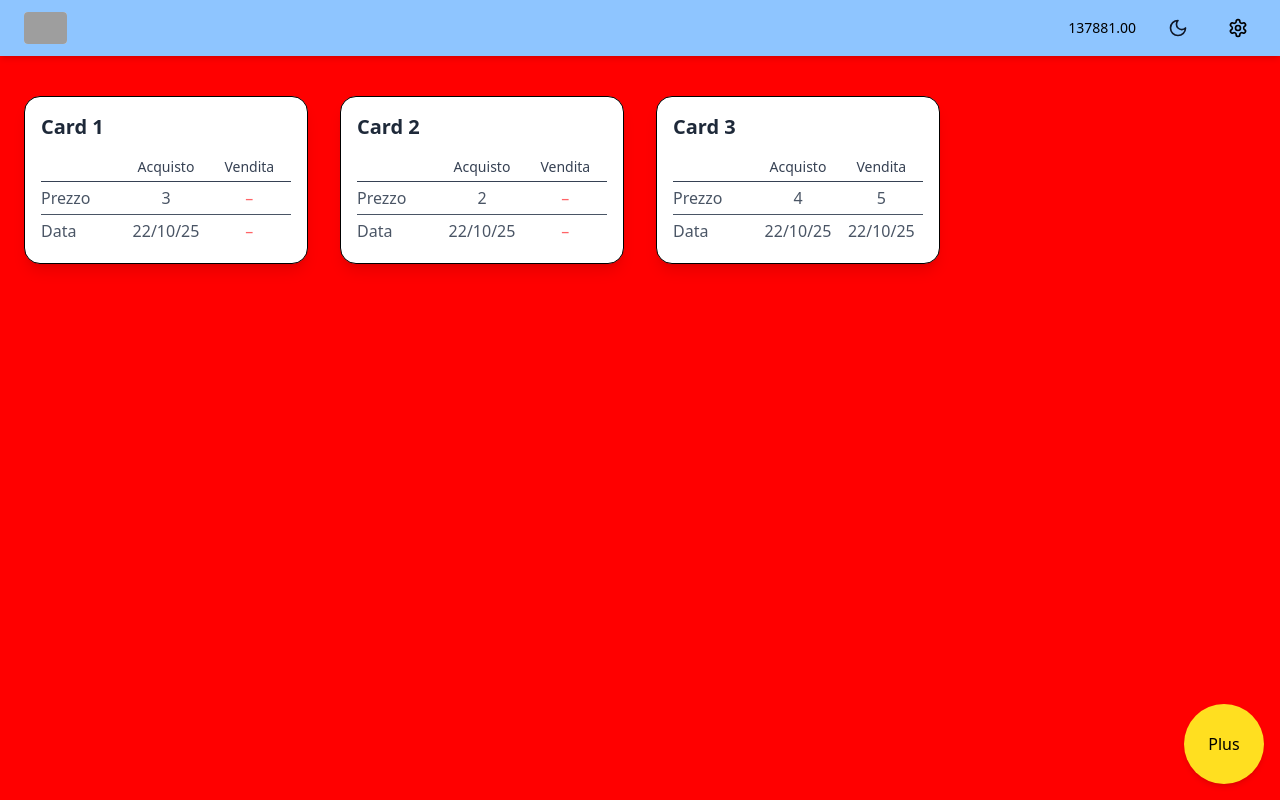
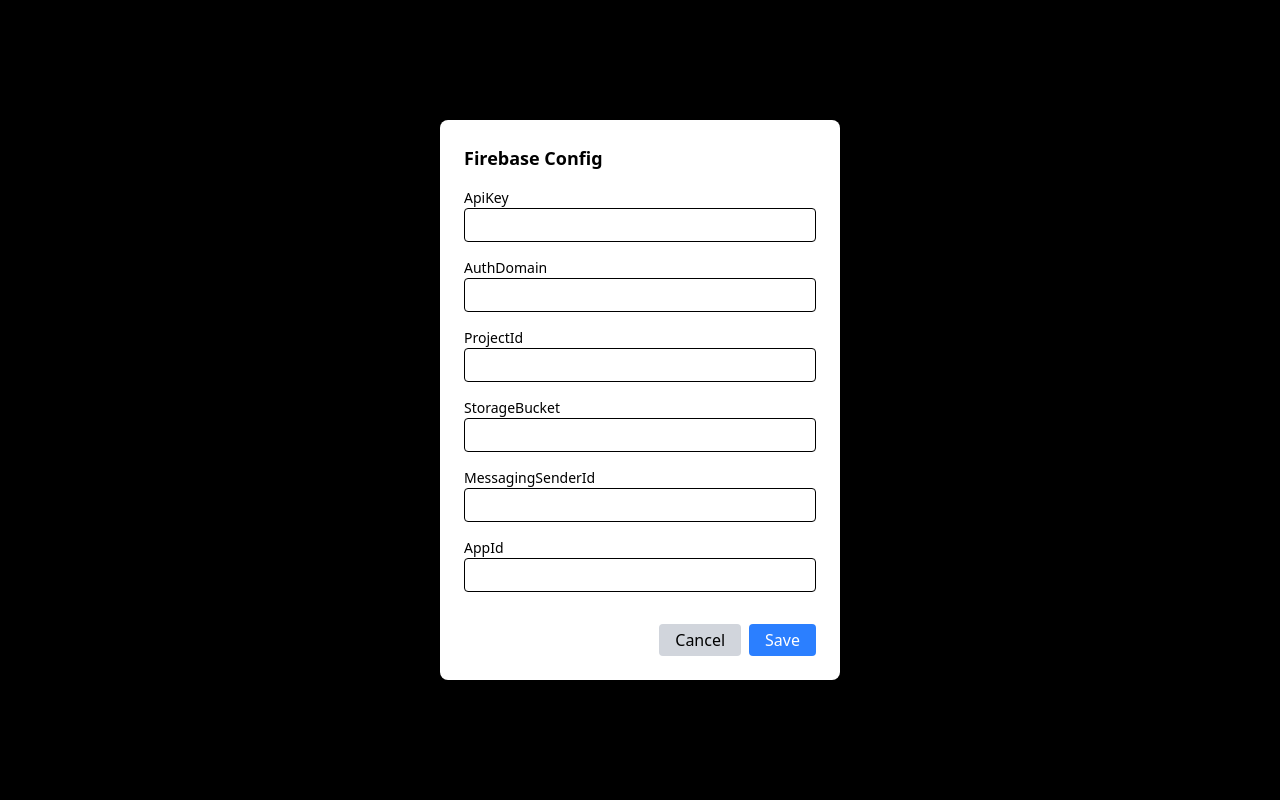
Before and after one commit to DenysPashkov/DropshipTracker, a React (Vite) app: page / in a window 1280 px wide. Both pictures are taken after a click on the button 1238 px from the left and 28 px from the top of the page. Built offline with nearby package versions, Linux system fonts and the light colour scheme; grey boxes are pictures that could not be loaded.

Commit message:
it's too hot for do a decent comment, now we have a settings modal for set the firebase informations and a FirebaseManager class, next commit i'll implement it where needed

```diff
--- a/package.json
+++ b/package.json
@@ -11,6 +11,7 @@
   },
   "dependencies": {
     "@tailwindcss/vite": "^4.1.8",
+    "firebase": "^11.8.1",
     "lucide-react": "^0.511.0",
     "next-themes": "^0.4.6",
     "react": "^19.1.0",
--- a/src/components/Header.tsx
+++ b/src/components/Header.tsx
@@ -1,8 +1,15 @@
 import { Sun, Moon, Settings } from "lucide-react";
 import { useEffect, useState } from "react";
+import {
+  useFirestore,
+  type FirestoreSettings,
+} from "../models/firestoreSettings";
 
 export function Header() {
+  const [isModalOpen, setIsModalOpen] = useState(false);
+
   return (
+    <>
       <header className="fixed top-0 left-0 right-0 h-14 bg-blue-300 flex items-center justify-between px-6 shadow-md z-50">
         <img
           src="/logo.png"
@@ -19,9 +26,12 @@
           </div>
 
           <ThemeHeaderSection />
-        <SettingHeaderSection />
+          <SettingHeaderSection onClick={() => setIsModalOpen(true)} />
         </nav>
       </header>
+
+      {isModalOpen && <SettingsModal onClose={() => setIsModalOpen(false)} />}
+    </>
   );
 }
 
@@ -58,9 +68,9 @@
 
 function ThemeHeaderSection() {
   const [theme, setTheme] = useState("light");
+  const [mounted, setMounted] = useState(false);
+
   useEffect(() => setMounted(true), []);
-
-  const [mounted, setMounted] = useState(false);
 
   const toggleTheme = () => {
     setTheme(theme === "dark" ? "light" : "dark");
@@ -80,10 +90,75 @@
   );
 }
 
-function SettingHeaderSection() {
+function SettingHeaderSection({ onClick }: { onClick: () => void }) {
   return (
-    <button className="p-2 hover:bg-blue-200 rounded">
+    <button className="p-2 hover:bg-blue-200 rounded" onClick={onClick}>
       <Settings className="w-5 h-5" />
     </button>
   );
 }
+
+function SettingsModal({ onClose }: { onClose: () => void }) {
+  const { settings, updateSettings } = useFirestore();
+  const [formData, setFormData] = useState<FirestoreSettings>(settings);
+
+  const handleChange = (e: React.ChangeEvent<HTMLInputElement>) => {
+    setFormData((prev) => ({ ...prev, [e.target.name]: e.target.value }));
+  };
+
+  const handleSubmit = () => {
+    const hasEmptyField = Object.values(formData).some(
+      (value) => value.trim() === ""
+    );
+    if (hasEmptyField) {
+      alert("Please fill in all fields before saving.");
+      return;
+    }
+
+    updateSettings(formData);
+    console.log("Saved config:", formData);
+    onClose();
+  };
+
+  return (
+    <div
+      onClick={onClose}
+      className="fixed inset-0 z-50 flex items-center justify-center bg-black bg-opacity-50"
+    >
+      <div
+        onClick={(e) => e.stopPropagation()}
+        className="bg-white rounded-lg p-6 shadow-lg w-[400px] space-y-4"
+      >
+        <h2 className="text-lg font-semibold">Firebase Config</h2>
+
+        {Object.keys(formData).map((key) => (
+          <div key={key} className="flex flex-col">
+            <label className="text-sm capitalize">{key}</label>
+            <input
+              type="text"
+              name={key}
+              value={formData[key as keyof typeof formData]}
+              onChange={handleChange}
+              className="border px-2 py-1 rounded"
+            />
+          </div>
+        ))}
+
+        <div className="flex justify-end gap-2 pt-4">
+          <button
+            onClick={onClose}
+            className="px-4 py-1 bg-gray-300 rounded hover:bg-gray-400"
+          >
+            Cancel
+          </button>
+          <button
+            onClick={handleSubmit}
+            className="px-4 py-1 bg-blue-500 text-white rounded hover:bg-blue-600"
+          >
+            Save
+          </button>
+        </div>
+      </div>
+    </div>
+  );
+}
--- a/src/main.tsx
+++ b/src/main.tsx
@@ -2,9 +2,12 @@
 import { createRoot } from "react-dom/client";
 import "./index.css";
 import { Home } from "./screens/Home.tsx";
+import { FirestoreProvider } from "./models/firestoreSettings.tsx";
 
 createRoot(document.getElementById("root")!).render(
   <StrictMode>
-    <Home />
+    <FirestoreProvider>
+      <Home />
+    </FirestoreProvider>
   </StrictMode>
 );
--- /dev/null
+++ b/src/models/FirestoreManager.tsx
@@ -0,0 +1,60 @@
+import {
+  arrayUnion,
+  doc,
+  Firestore,
+  getDoc,
+  updateDoc,
+} from "firebase/firestore";
+import { CardProps } from "./transazione";
+
+/**
+ * Manages Firestore operations related to Cards.
+ */
+export class firebaseManager {
+  static fetchCardProps(
+    db: Firestore,
+    setCardProps: (cards: CardProps[]) => void
+  ) {
+    if (!db) {
+      console.error("Firestore is not initialized.");
+      return;
+    }
+
+    const docRef = doc(db, "LocationsStoring", "4IZszzf7m4xFrLQrGEcr");
+    getDoc(docRef)
+      .then((docSnap) => {
+        const data = docSnap.data();
+        const rawCards = data?.CardProps ?? []; // Use CardProps instead of Places
+        const parsedCards = rawCards.map((card: any) =>
+          CardProps.fromJSON(card)
+        );
+        setCardProps(parsedCards);
+      })
+      .catch((error) => {
+        console.error("Error fetching CardProps:", error);
+      });
+  }
+
+  static addCardProp(
+    db: Firestore,
+    newCardProp: CardProps,
+    setCardProp: (cardProp: CardProps) => void
+  ) {
+    if (!db) {
+      console.error("Firestore is not initialized.");
+      return;
+    }
+
+    const docRef = doc(db, "LocationsStoring", "4IZszzf7m4xFrLQrGEcr");
+
+    updateDoc(docRef, {
+      CardProps: arrayUnion(newCardProp.toJSON()),
+    })
+      .then(() => {
+        setCardProp(newCardProp);
+      })
+      .catch((error) => {
+        console.error("Error adding CardProp:", error);
+      });
+  }
+}
--- /dev/null
+++ b/src/models/firestoreSettings.tsx
@@ -0,0 +1,69 @@
+// FirestoreContext.tsx
+import { initializeApp, type FirebaseApp } from "firebase/app";
+import { Firestore, getFirestore } from "firebase/firestore";
+import React, { createContext, useContext, useState, useEffect } from "react";
+
+export type FirestoreSettings = {
+  apiKey: "";
+  authDomain: "";
+  projectId: "";
+  storageBucket: "";
+  messagingSenderId: "";
+  appId: "";
+};
+
+const defaultSettings: FirestoreSettings = {
+  apiKey: "",
+  authDomain: "",
+  projectId: "",
+  storageBucket: "",
+  messagingSenderId: "",
+  appId: "",
+};
+
+type FirestoreContextType = {
+  settings: FirestoreSettings;
+  updateSettings: (newSettings: FirestoreSettings) => void;
+  db: Firestore | null;
+};
+
+const FirestoreContext = createContext<FirestoreContextType>({
+  settings: defaultSettings,
+  updateSettings: () => {},
+  db: null,
+});
+
+export const useFirestore = () => useContext(FirestoreContext);
+
+export const FirestoreProvider = ({
+  children,
+}: {
+  children: React.ReactNode;
+}) => {
+  const [settings, setSettings] = useState<FirestoreSettings>(defaultSettings);
+  const [db, setDB] = useState<Firestore | null>(null);
+
+  useEffect(() => {
+    const saved = localStorage.getItem("firebaseConfig");
+    if (saved) {
+      setSettings(JSON.parse(saved));
+    }
+  }, []);
+
+  const updateSettings = (newSettings: FirestoreSettings) => {
+    localStorage.setItem("firebaseConfig", JSON.stringify(newSettings));
+    setSettings(newSettings);
+  };
+
+  useEffect(() => {
+    const app = initializeApp(settings);
+    const db = getFirestore(app);
+    setDB(db);
+  }, [settings]);
+
+  return (
+    <FirestoreContext.Provider value={{ settings, updateSettings, db }}>
+      {children}
+    </FirestoreContext.Provider>
+  );
+};
--- a/src/models/transazione.tsx
+++ b/src/models/transazione.tsx
@@ -1,11 +1,57 @@
-export type transazione = {
+export class Transazione {
   prezzo: number;
-  date: Date;
-}; // Tipizzazione dei dati
+  data: Date;
 
-export type CardProps = {
+  constructor(prezzo: number, data: Date) {
+    this.prezzo = prezzo;
+    this.data = data;
+  }
+
+  static fromJSON(json: any): Transazione {
+    return new Transazione(json.prezzo, new Date(json.data));
+  }
+
+  toJSON() {
+    return {
+      prezzo: this.prezzo,
+      data: this.data.toISOString(),
+    };
+  }
+}
+
+export class CardProps {
   id: number;
   name: string;
-  acquisto: transazione;
-  vendita: transazione | null;
-};
+  acquisto: Transazione;
+  vendita: Transazione | null;
+
+  constructor(
+    id: number,
+    name: string,
+    acquisto: Transazione,
+    vendita: Transazione | null
+  ) {
+    this.id = id;
+    this.name = name;
+    this.acquisto = acquisto;
+    this.vendita = vendita;
+  }
+
+  static fromJSON(json: any): CardProps {
+    return new CardProps(
+      json.id,
+      json.name,
+      Transazione.fromJSON(json.acquisto),
+      json.vendita ? Transazione.fromJSON(json.vendita) : null
+    );
+  }
+
+  toJSON() {
+    return {
+      id: this.id,
+      name: this.name,
+      acquisto: this.acquisto.toJSON(),
+      vendita: this.vendita ? this.vendita.toJSON() : null,
+    };
+  }
+}
```
Also changed, not shown: 1 other file (tests, documents, lock files or other folders). Lines whose indentation alone changed are shown as unchanged.
